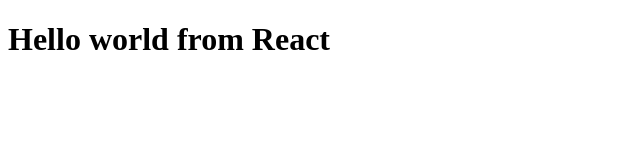
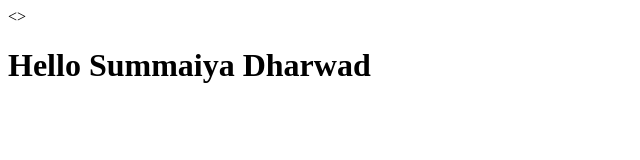
Before and after one commit to Summaiyadharwad/React2023, a React app in the folder Episode-02/: page / in a window 1280 px wide. Shown: the whole page, without its empty margins (0-640 px from the left). Built offline with nearby package versions, Linux system fonts and the light colour scheme.

Commit message:
modification of ep2

```diff
--- a/Episode-02/App.js
+++ b/Episode-02/App.js
@@ -2,7 +2,7 @@
 import ReactDOM from "react-dom";
 const heading = React.createElement(
     "h1",{},
-    "Hello world from React"
+    "Hello Summaiya Dharwad"
     );
     // console.log(heading);
 const root =ReactDOM.createRoot(document.getElementById("root"));
--- a/Episode-02/index.html
+++ b/Episode-02/index.html
@@ -1,6 +1,6 @@
 <!DOCTYPE html>
 <html lang="en">
-<head>
+<>
     <meta charset="UTF-8">
     <meta http-equiv="X-UA-Compatible" content="IE=edge">
     <meta name="viewport" content="width=device-width, initial-scale=1.0">
```
Also changed, not shown: 1 other file.
